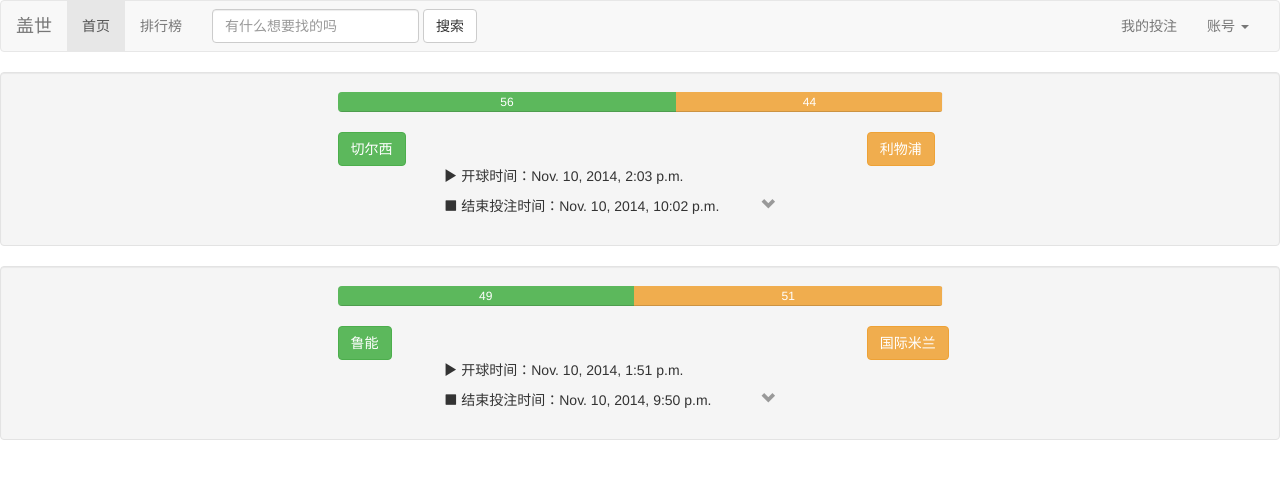
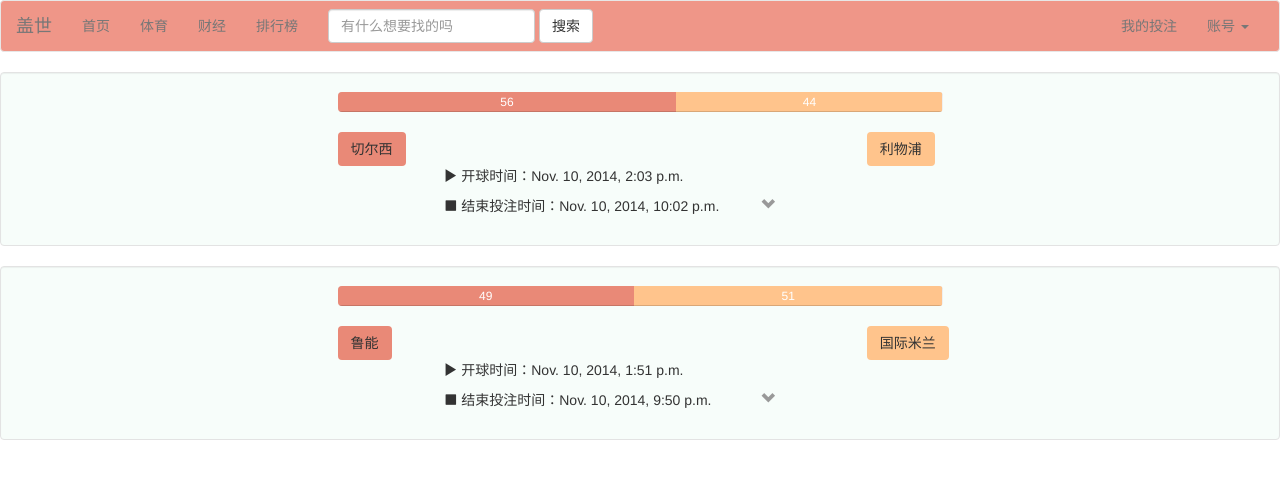
Before and after one commit to StevenSLXie/GuessWhat, a Django app: page /home in a window 1280 px wide. Shown: the top 479 px of the page. Run offline with Django 3.2, Linux system fonts and the light colour scheme; a user stored in the database is signed in; data comes from the database, SQL or seed files in the repository; both versions use the stored data as it was after the commit; parts of the project's set-up code (start-up, migrations or seed data) failed here and were passed over; some libraries are stand-ins or nearby versions.

Commit message:
tweaked the colours...

```diff
--- a/Guess/templates/home.html
+++ b/Guess/templates/home.html
@@ -11,19 +11,22 @@
 .spacer {
     margin-bottom: 20px;
 }
+.progress-bar-c1 {background: rgba(233, 137,119 , 1);}
+.progress-bar-c2 {background: rgba(255,196,140,1);}
+.well-frame-c {background: rgba(247,253,250,1);}
 </style>
 
 {% for games in gamess %}
 
-<div class="well">
+<div class="well well-frame-c">
 
 {% for game in games %}
 {% if forloop.first %}
 <div class = "row">
     <div class="col-md-6 col-md-offset-3">
         <div class="progress">
-            <div class="progress-bar progress-bar-success" style="width: {{ game.price_home }}%">{{ game.price_home }}</div>
-            <div class="progress-bar progress-bar-warning progress-bar-striped" style="width: {{ game.price_away }}%">{{ game.price_away }}</div>
+            <div class="progress-bar progress-bar-c1" style="width: {{ game.price_home }}%">{{ game.price_home }}</div>
+            <div class="progress-bar progress-bar-c2" style="width: {{ game.price_away }}%">{{ game.price_away }}</div>
         </div>
     </div>
 </div>
@@ -32,8 +35,8 @@
     <form method="POST">
         {% csrf_token %}
 
-         <div class="col-md-1 col-md-offset-3"><input class="btn btn-success" type="submit" value={{ game.name_home }} name="h:{{ game.pk }}" onclick="on_submit(event)"/></div>
-         <div class="col-md-1 col-md-offset-4"><input class="btn btn-warning" type="submit" value={{ game.name_away }} name="a:{{ game.pk }}" onclick="on_submit(event)"/></div>
+         <div class="col-md-1 col-md-offset-3"><input class="btn progress-bar-c1" type="submit" value={{ game.name_home }} name="h:{{ game.pk }}" onclick="on_submit(event)"/></div>
+         <div class="col-md-1 col-md-offset-4"><input class="btn progress-bar-c2" type="submit" value={{ game.name_away }} name="a:{{ game.pk }}" onclick="on_submit(event)"/></div>
          <p class="col-md-3 col-md-offset-4"><i class="glyphicon glyphicon-play"></i> 开球时间：{{ game.begin }}</p>
          <p class="col-md-3 col-md-offset-4"><i class="glyphicon glyphicon-stop"></i> 结束投注时间：{{ game.expire }}</p>
          <div class="col-xs-1 col-sm-1 col-md-1 col-lg-1 dropdown-user" data-for=".cyruxx">
@@ -58,12 +61,12 @@
                                         <p class="text-center">{{ game.headline }}</p>
 
                                          <div class="progress">
-                                            <div class="progress-bar progress-bar-success" style="width: {{ game.price_home }}%"> {{ game.price_home }}</div>
-                                            <div class="progress-bar progress-bar-warning progress-bar-striped" style="width: {{ game.price_away }}%">{{ game.price_away }}</div>
+                                            <div class="progress-bar progress-bar-c1" style="width: {{ game.price_home }}%"> {{ game.price_home }}</div>
+                                            <div class="progress-bar progress-bar-c2" style="width: {{ game.price_away }}%">{{ game.price_away }}</div>
                                         </div>
                                         <div class="row spacer">
-                                        <div class="col-md-1 col-md-offset-1"><input class="btn btn-success" type="submit" value="同意" name="h:{{ game.pk }}" onclick="on_submit(event)"/></div>
-                                        <div class="col-md-1 col-md-offset-4"><input class="btn btn-warning" type="submit" value="不同意" name="a:{{ game.pk }}" onclick="on_submit(event)"/></div>
+                                        <div class="col-md-1 col-md-offset-1"><input class="btn progress-bar-c1" type="submit" value="同意" name="h:{{ game.pk }}" onclick="on_submit(event)"/></div>
+                                        <div class="col-md-1 col-md-offset-4"><input class="btn progress-bar-c2" type="submit" value="不同意" name="a:{{ game.pk }}" onclick="on_submit(event)"/></div>
                                         </div>
                                     </tr>
                                     {% endif %}
--- a/Guess/templates/nav_bar.html
+++ b/Guess/templates/nav_bar.html
@@ -1,6 +1,6 @@
 <head>
     <link href='static/bootstrap/css/bootstrap.min.css' rel='stylesheet'>
-    <title>盖世 - 向世界表达你的个人意见</title>
+    <title>盖世 - 预知未来世界 </title>
     <script src="http://ajax.googleapis.com/ajax/libs/jquery/1.11.1/jquery.min.js"></script>
     <script>
     $(document).ready(function(){
@@ -11,8 +11,12 @@
     </script>
 </head>
 
+<style type='text/css'>
+.nav-frame-c {background: rgba(239,150,136,1);}
+</style>
 
-<nav class="navbar navbar-default" role="navigation">
+
+<nav class="navbar navbar-default nav-frame-c" role="navigation">
   <div class="container-fluid">
     <!-- Brand and toggle get grouped for better mobile display -->
     <div class="navbar-header">
@@ -22,14 +26,16 @@
         <span class="icon-bar"></span>
         <span class="icon-bar"></span>
       </button>
-      <a class="navbar-brand" href="/home">盖世</a>
+      <a class="navbar-brand" href="{% url 'home' %}">盖世</a>
     </div>
 
     <!-- Collect the nav links, forms, and other content for toggling -->
     <div class="collapse navbar-collapse" id="bs-example-navbar-collapse-1">
       <ul class="nav navbar-nav">
-        <li class="active"><a href="/home">首页</a></li>
-        <li><a href="/leaderboard">排行榜</a></li>
+        <li><a href="{% url 'home' %}">首页</a></li>
+        <li><a href="#">体育</a></li>
+        <li><a href="#">财经</a></li>
+        <li><a href="{% url 'leaderboard' %}">排行榜</a></li>
       </ul>
       <form class="navbar-form navbar-left" role="search">
         <div class="form-group">
@@ -38,13 +44,13 @@
         <button type="submit" class="btn btn-default">搜索</button>
       </form>
       <ul class="nav navbar-nav navbar-right">
-        <li><a href="/profile">我的投注</a></li>
+        <li><a href="{% url 'profile' %}">我的投注</a></li>
         <li class="dropdown">
           <a id="account_dropdown" href="#" class="dropdown-toggle" data-toggle="dropdown">账号 <span class="caret"></span></a>
           <ul id="account_info" class="dropdown-menu" role="menu">
-            <li><a href="/more">我的资料</a></li>
+            <li><a href="{% url 'more' %}">我的资料</a></li>
             <li class="divider"></li>
-            <li><a href="/logout">退出</a></li>
+            <li><a href="{% url 'logout' %}">退出</a></li>
           </ul>
         </li>
       </ul>
```
Also changed, not shown: Guess/templates/profile.html (+7 -4 lines), db.sqlite3.
